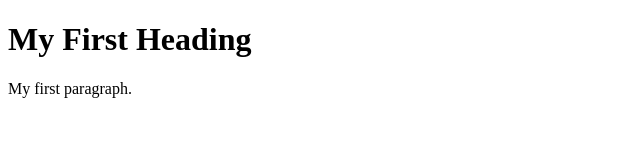
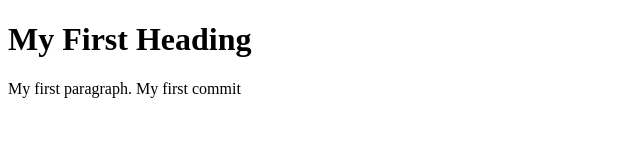
Before and after one commit to Capricorn14/LearnGit, a plain HTML site: page index.html in a window 1280 px wide. Shown: the whole page, without its empty margins (0-640 px from the left). Drawn offline with Linux system fonts and the light colour scheme.

Commit message:
Third commit

```diff
--- a/index.html
+++ b/index.html
@@ -3,7 +3,7 @@
 <body>
 
 <h1>My First Heading</h1>
-<p>My first paragraph.</p>
+<p>My first paragraph. My first commit</p>
 
 </body>
 </html>
```
